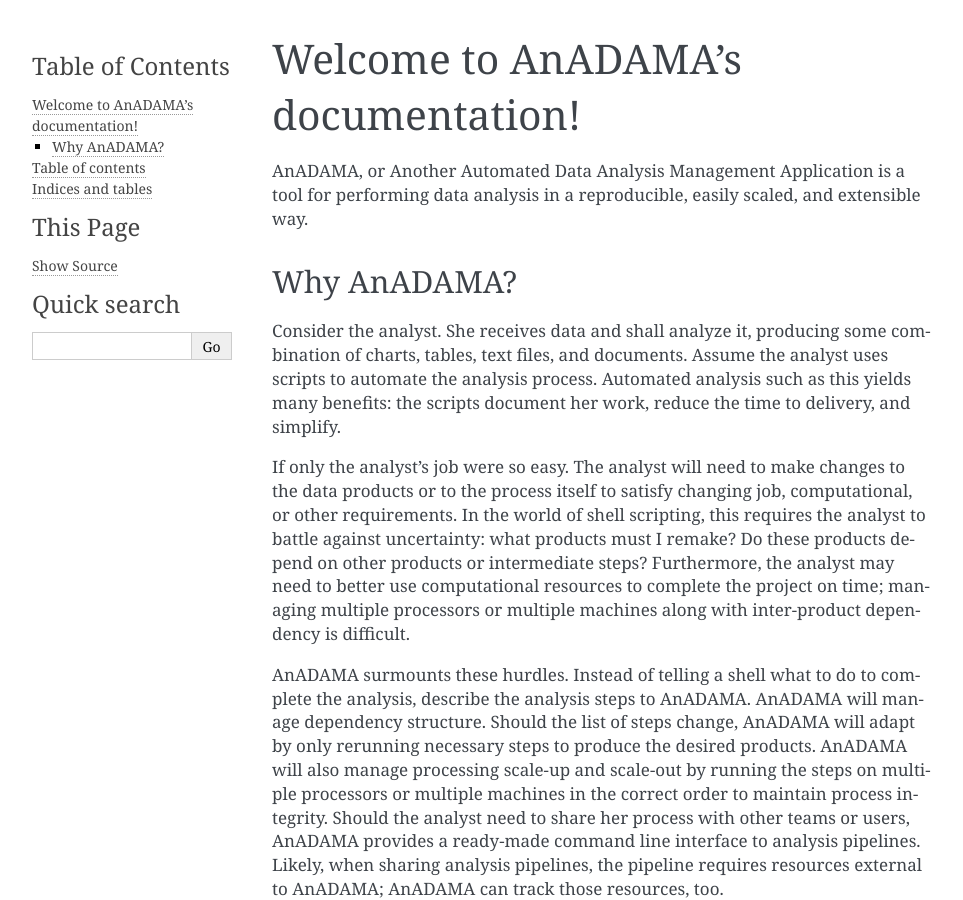
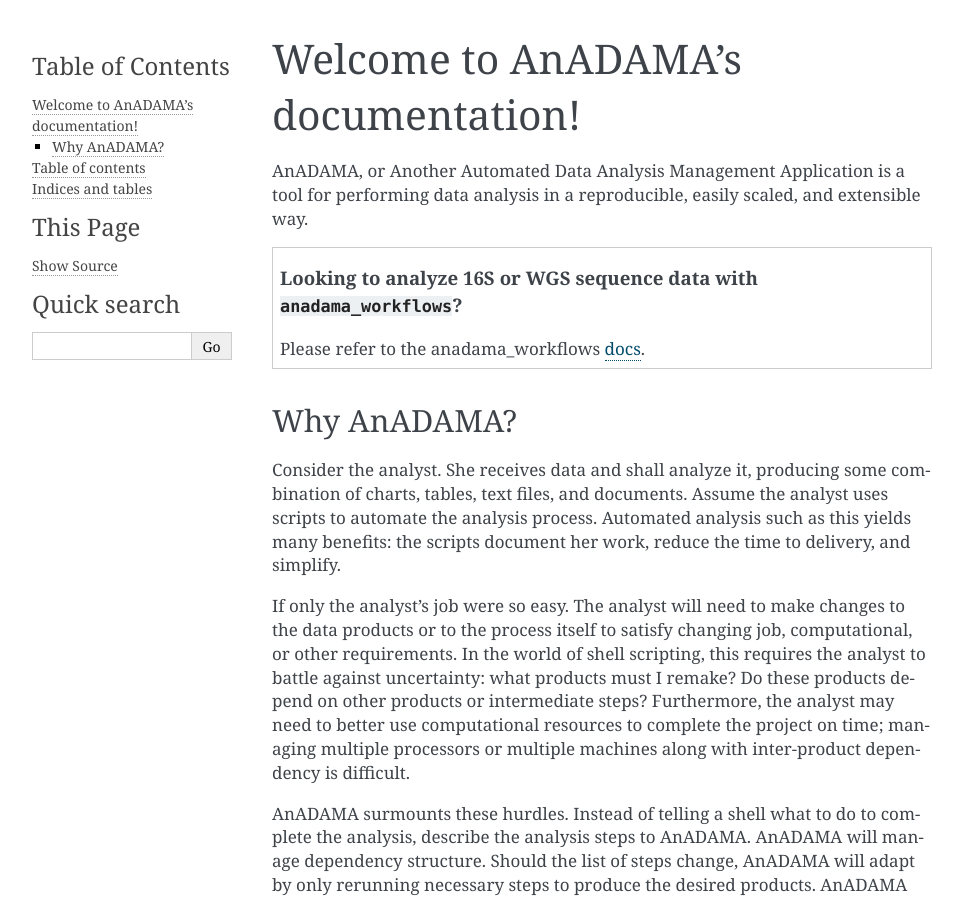
Before and after one commit to biobakery/anadama2, a Sphinx documentation site: the page built from doc/source/index.rst, in a window 1280 px wide and 900 px high. Shown: the whole window, without its empty margins (148-1111 px from the left). Built offline with Sphinx 7.4.7, drawn with Linux system fonts in a browser that asks for light colours.

Commit message:
update docs to new hosting location

```diff
--- a/doc/source/conf.py
+++ b/doc/source/conf.py
@@ -267,5 +267,5 @@ texinfo_documents = [
 # Example configuration for intersphinx: refer to the Python standard library.
 intersphinx_mapping = {
     "python": ('http://docs.python.org/', None),
-    "aw": ("http://rschwager-hsph.bitbucket.org/documentation/anadama-workflows/", None)
+    "aw": ("http://huttenhower.sph.harvard.edu/docs/anadama_workflows/", None)
 }
--- a/doc/source/index.rst
+++ b/doc/source/index.rst
@@ -7,6 +7,10 @@ Welcome to AnADAMA's documentation!
 AnADAMA, or Another Automated Data Analysis Management Application is
 a tool for performing data analysis in a reproducible, easily scaled,
 and extensible way.
+
+.. topic:: Looking to analyze 16S or WGS sequence data with ``anadama_workflows``?
+
+    Please refer to the anadama_workflows `docs <http://huttenhower.sph.harvard.edu/docs/anadama_workflows/index.html>`_.
 
 
 Why AnADAMA?
```
